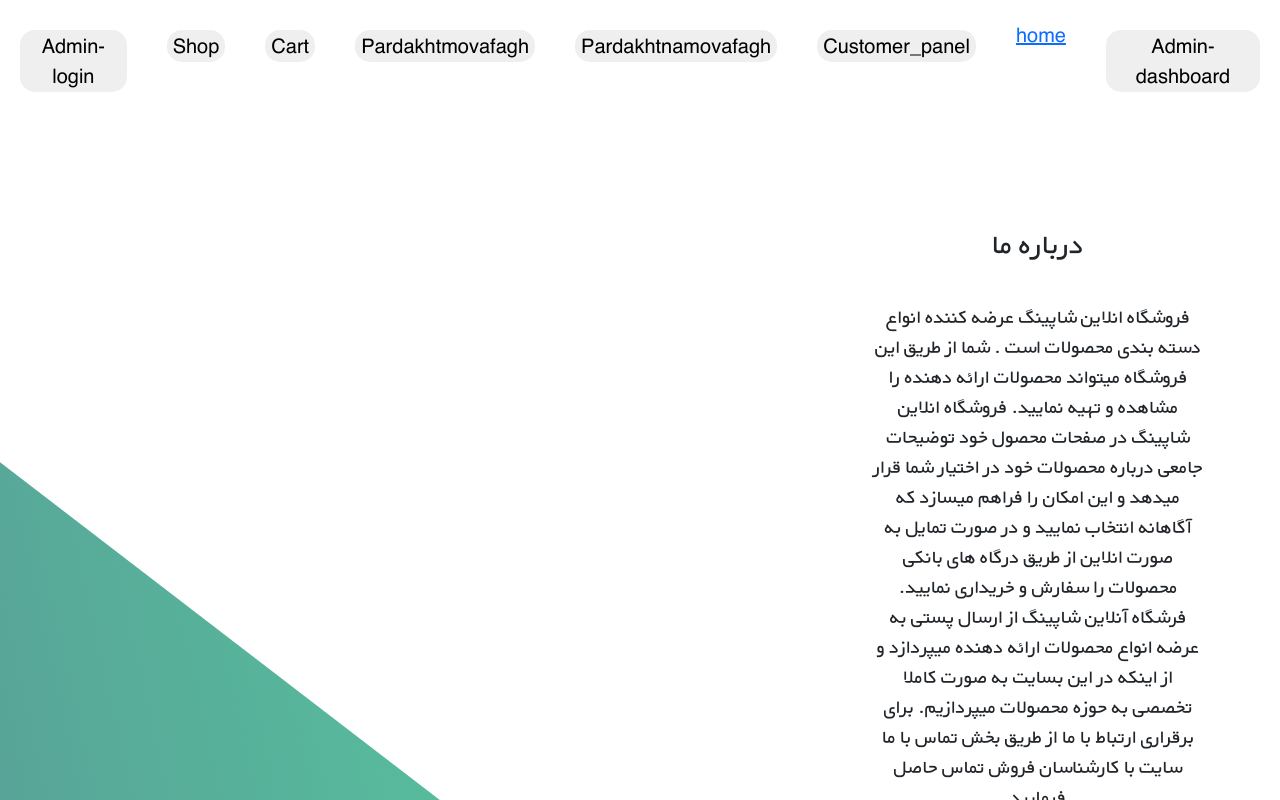
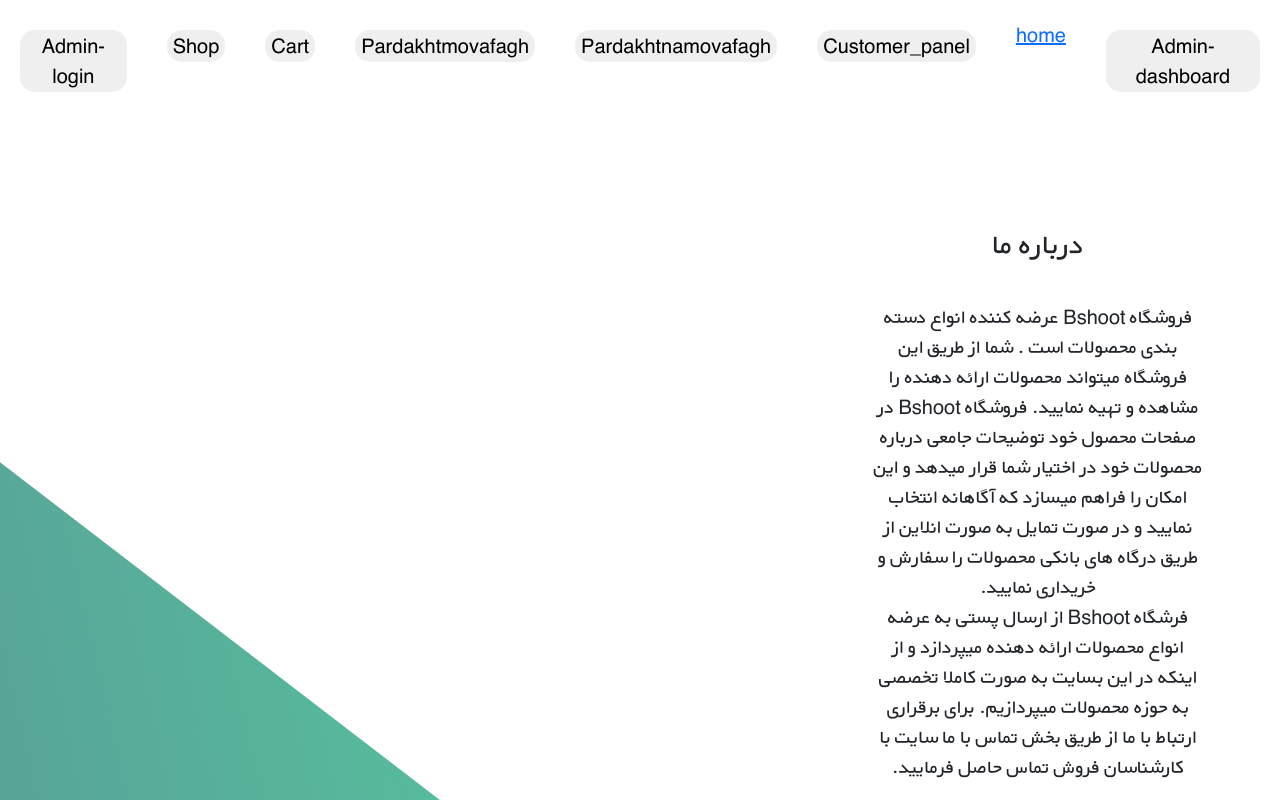
Before and after one commit to hoomanhonarvar/SE-project-front, a React (Create React App) app: page /AboutUs in a window 1280 px wide. Shown: the top 800 px of the page. Built offline with nearby package versions, Linux system fonts and the light colour scheme.

Commit message:
just cheking and repairing

```diff
--- a/src/pages/Home_page/NAVBAR.js
+++ b/src/pages/Home_page/NAVBAR.js
@@ -11,9 +11,11 @@
 
 <div className="NAVBAR">
   <div id="NAV1-icons" >
+    <Link to ="/cart">
     <div className="ICONS">
     <FaShoppingCart/>
     </div>
+    </Link>
     <div className="ICONS">
     <FaSearch/>
     </div>
--- a/src/pages/aboutus/AboutUs.jsx
+++ b/src/pages/aboutus/AboutUs.jsx
@@ -7,16 +7,15 @@
         <div  className="col-md-4" style={{textAlign:'center',marginTop:'8%',paddingRight:'7%'}} >
         <h4 style={{marginBottom:'12%'}}>درباره ما</h4>
         <p>
-          فروشگاه انلاین شاپینگ عرضه کننده انواع دسته بندی محصولات است .
+          فروشگاه Bshoot عرضه کننده انواع دسته بندی محصولات است .
           شما از طریق این فروشگاه میتواند محصولات ارائه دهنده را مشاهده و تهیه نمایید.
-          فروشگاه انلاین شاپینگ در صفحات محصول خود توضیحات جامعی درباره محصولات خود در اختیار شما قرار میدهد
+          فروشگاه Bshoot در صفحات محصول خود توضیحات جامعی درباره محصولات خود در اختیار شما قرار میدهد
           و این امکان را فراهم میسازد که آگاهانه انتخاب نمایید و در صورت تمایل به صورت انلاین از طریق درگاه های بانکی محصولات را سفارش
           و خریداری نمایید.
           <br />
-          فرشگاه آنلاین شاپینگ  از ارسال پستی به عرضه  انواع محصولات ارائه دهنده  میپردازد و از اینکه در این
+          فرشگاه Bshoot  از ارسال پستی به عرضه  انواع محصولات ارائه دهنده  میپردازد و از اینکه در این
           بسایت به صورت کاملا تخصصی به حوزه محصولات میپردازیم.
-          برای برقراری ارتباط با ما از طریق بخش تماس با ما سایت با کارشناسان فروش تماس حاصل فرمایید
-
+          برای برقراری ارتباط با ما از طریق بخش تماس با ما سایت با کارشناسان فروش تماس حاصل فرمایید.
 
 
         </p>
```
